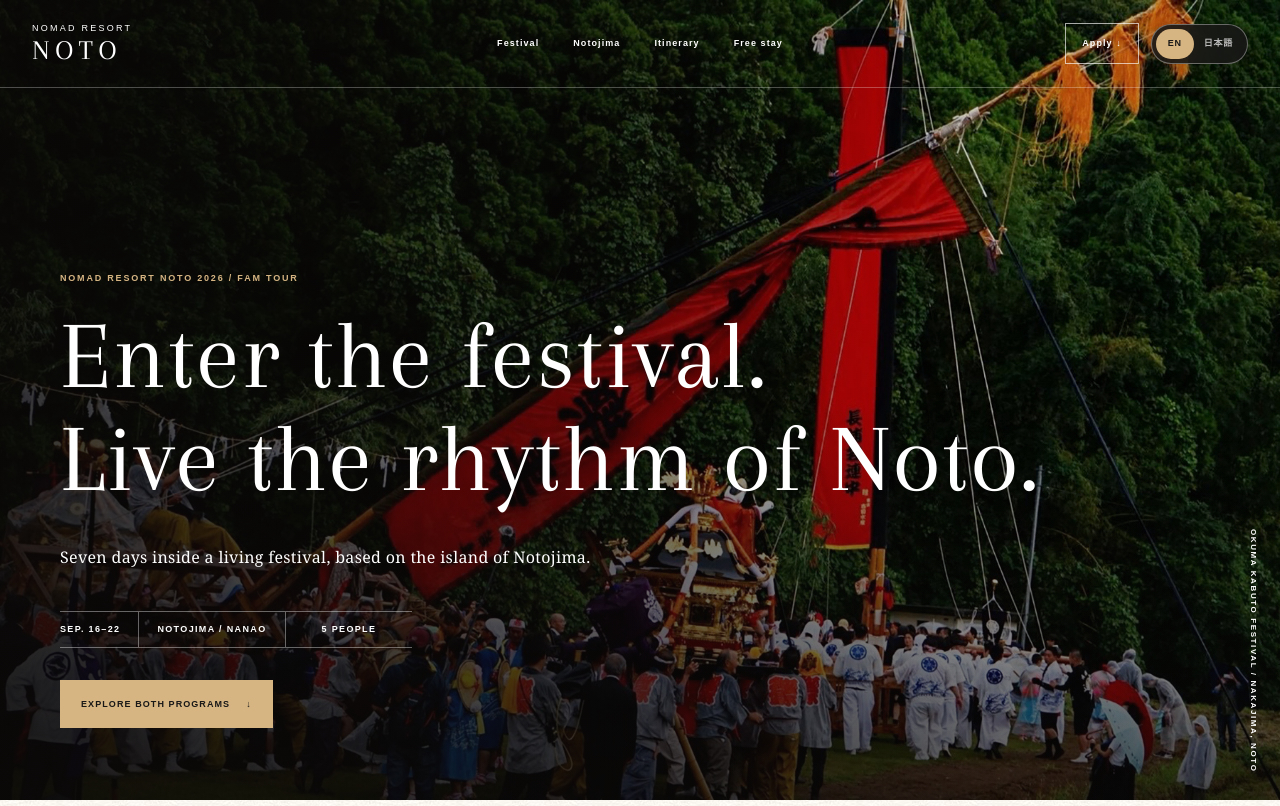
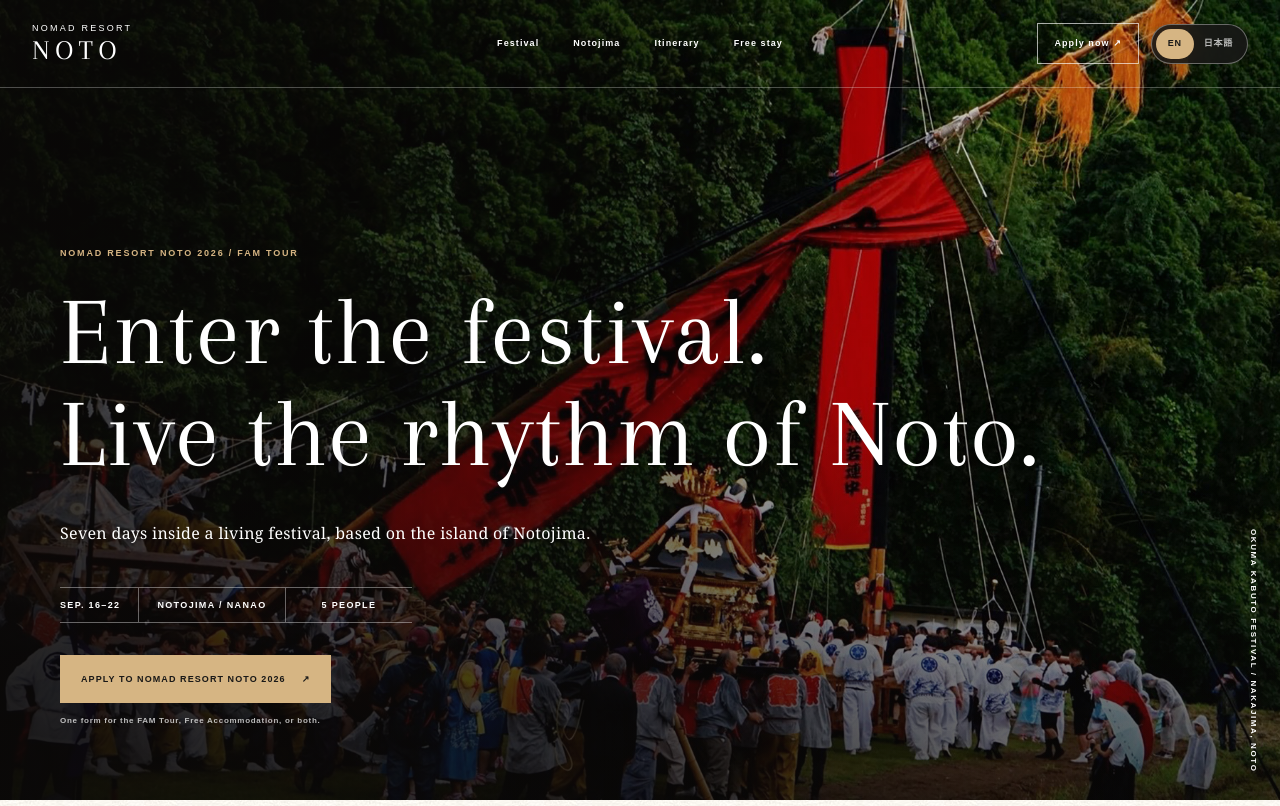
Before and after one commit to nomad-resort/digital-nomad-noto-website, a Next.js app: page / in a window 1280 px wide. Shown: the top 806 px of the page. Built offline with nearby package versions, Linux system fonts and the light colour scheme.

Commit message:
Clarify Noto program applications and itinerary

```diff
--- a/app/globals.css
+++ b/app/globals.css
@@ -124,6 +124,7 @@ h2 .lang-ja, h2 .lang-en { white-space: pre-line; }
 .hero-facts span:first-child { padding-left: 0; }
 .hero-facts span:last-child { border-right: 0; }
 .hero-actions { display: flex; flex-wrap: wrap; gap: 12px; margin-top: 32px; }
+.hero-cta-note { margin: 12px 0 0; color: rgba(255,255,255,.72); font: 700 8px/1.6 Arial, sans-serif; letter-spacing: .09em; }
 .button { min-height: 48px; padding: 14px 20px; display: inline-flex; align-items: center; justify-content: center; gap: 16px; border: 1px solid transparent; font: 700 9px/1.4 Arial, sans-serif; letter-spacing: .12em; text-transform: uppercase; transition: background .2s ease, color .2s ease, border-color .2s ease; }
 .button-gold { background: var(--gold); color: var(--ink); }
 .button-gold:hover { background: white; }
@@ -188,14 +189,16 @@ h2 .lang-ja, h2 .lang-en { white-space: pre-line; }
 .section-heading > p:last-child { max-width: 680px; margin: 30px 0 0; font-family: "Yu Mincho", serif; font-size: 14px; line-height: 2.1; color: rgba(255,255,255,.7); }
 [data-lang="en"] .section-heading > p:last-child { font-family: Georgia, serif; }
 .itinerary-grid { margin-top: 68px; display: grid; grid-template-columns: repeat(2,1fr); gap: 1px; background: rgba(255,255,255,.18); border: 1px solid rgba(255,255,255,.18); }
-.itinerary-card { min-height: 230px; padding: 30px; display: grid; grid-template-columns: 88px 1fr; gap: 28px; background: #22211f; }
+.itinerary-card { min-height: 250px; padding: 30px; display: grid; grid-template-columns: 88px 1fr; gap: 28px; background: #22211f; }
 .itinerary-card.featured { grid-column: 1/-1; min-height: 300px; background-image: linear-gradient(90deg,rgba(20,18,17,.94),rgba(20,18,17,.42)),url('/noto/okumakabuto-03.jpg'); background-size: cover; background-position: center; }
 .date-block { display: flex; flex-direction: column; color: var(--gold); }
 .date-block span, .date-block small { font: 700 8px/1.2 Arial,sans-serif; letter-spacing: .16em; }
 .date-block strong { margin: 7px 0; font-size: 52px; font-weight: 400; line-height: 1; }
 .itinerary-card h3 { margin: 0 0 18px; font-size: 30px; font-weight: 400; line-height: 1.35; }
-.itinerary-card p { margin: 0; max-width: 560px; font-family: "Yu Mincho", serif; font-size: 11px; line-height: 2; color: rgba(255,255,255,.68); }
-[data-lang="en"] .itinerary-card p { font-family: Georgia, serif; }
+.day-timeline { margin: 0; padding: 0; list-style: none; border-top: 1px solid rgba(255,255,255,.16); }
+.day-timeline li { padding: 10px 0; display: grid; grid-template-columns: 82px 1fr; gap: 14px; border-bottom: 1px solid rgba(255,255,255,.11); font-family: "Yu Mincho", serif; font-size: 11px; line-height: 1.65; color: rgba(255,255,255,.76); }
+[data-lang="en"] .day-timeline li { font-family: Georgia, serif; }
+.day-timeline .timeline-time { color: var(--gold); font: 700 7px/1.7 Arial, sans-serif; letter-spacing: .1em; text-transform: uppercase; }
 .schedule-note { margin-top: 20px; color: rgba(255,255,255,.5); font: 400 9px/1.8 Arial,sans-serif; }
 
 .fam-value-section { padding: 150px 0; background: var(--paper); }
@@ -330,6 +333,7 @@ footer { padding: 80px 0 24px; background: #10100f; color: white; }
   .itinerary-card { min-height: 0; padding: 24px 20px; grid-template-columns: 64px 1fr; gap: 18px; }
   .date-block strong { font-size: 42px; }
   .itinerary-card h3 { font-size: 25px; }
+  .day-timeline li { grid-template-columns: 64px 1fr; gap: 10px; }
   .who-strip { padding: 34px 28px; }
   .free-visual { min-height: 470px; }
   .free-visual img:first-child { width: 90%; height: 410px; }
--- a/app/page.tsx
+++ b/app/page.tsx
@@ -13,49 +13,81 @@ const notojimaPhotoUrl = "https://www.notojima.org/time/1317.html";
 
 type Copy = { ja: string; en: string };
 
-const itinerary: Array<{ date: string; day: string; title: Copy; text: Copy; featured?: boolean }> = [
+const itinerary: Array<{
+  date: string;
+  day: string;
+  title: Copy;
+  timeline: Array<{ time: Copy; event: Copy }>;
+  featured?: boolean;
+}> = [
   {
     date: "16",
     day: "WED",
-    title: { ja: "能登島へ到着", en: "Arrive on Notojima" },
-    text: { ja: "HANAMIで受付。夜はウェルカムBBQで、参加者と地域の方が同じ食卓を囲みます。", en: "Check in at HANAMI, then share a welcome BBQ with fellow participants and local hosts." },
+    title: { ja: "到着と出会い", en: "Arrival & welcome" },
+    timeline: [
+      { time: { ja: "午後", en: "Afternoon" }, event: { ja: "能登島へ到着・HANAMIチェックイン", en: "Arrive on Notojima and check in at HANAMI" } },
+      { time: { ja: "夜", en: "Evening" }, event: { ja: "地域の方とのウェルカムBBQ", en: "Welcome BBQ with local hosts" } },
+    ],
   },
   {
     date: "17",
     day: "THU",
     title: { ja: "まちと仕事", en: "Town and work" },
-    text: { ja: "七尾・一本杉通りを歩き、ローカルなコワーキングへ。夜は七尾の食と人に出会います。", en: "Walk Nanao’s Ipponsugi Street, work locally, and meet the people and food of the city." },
+    timeline: [
+      { time: { ja: "午前", en: "Morning" }, event: { ja: "七尾・一本杉通りを歩く", en: "Walk Nanao’s Ipponsugi Street" } },
+      { time: { ja: "午後", en: "Afternoon" }, event: { ja: "コワーキングセッション", en: "Coworking session" } },
+      { time: { ja: "夜", en: "Evening" }, event: { ja: "七尾の食と人に出会う", en: "Local dinner and connections" } },
+    ],
   },
   {
     date: "18",
     day: "FRI",
     title: { ja: "里山と収穫", en: "Satoyama and harvest" },
-    text: { ja: "島の朝を過ごし、午後は稲刈りへ。手を動かして能登の食の始まりに触れます。", en: "Spend the morning on the island, then join the rice harvest and discover where Noto’s food begins." },
+    timeline: [
+      { time: { ja: "午前", en: "Morning" }, event: { ja: "ゆっくりと島の朝を過ごす", en: "A slow island morning" } },
+      { time: { ja: "午後", en: "Afternoon" }, event: { ja: "稲刈り体験", en: "Rice harvesting" } },
+      { time: { ja: "夜", en: "Evening" }, event: { ja: "自由時間", en: "Free evening" } },
+    ],
   },
   {
     date: "19",
     day: "SAT",
     title: { ja: "祭りを迎える時間", en: "The eve of the festival" },
-    text: { ja: "能登島での自由時間の後、中島町へ。祭りを支える人々と、前日の空気に触れます。", en: "After a slow island morning, enter Nakajima and meet the people preparing for the festival." },
+    timeline: [
+      { time: { ja: "午前", en: "Morning" }, event: { ja: "能登島でチルアウト", en: "Island chillout" } },
+      { time: { ja: "午後", en: "Afternoon" }, event: { ja: "中島町へ移動", en: "Travel to Nakajima" } },
+      { time: { ja: "夜", en: "Evening" }, event: { ja: "祭りを迎える地域の方と出会う", en: "Meet the community preparing the festival" } },
+    ],
   },
   {
     date: "20",
     day: "SUN",
     title: { ja: "お熊甲祭", en: "Okuma Kabuto Festival" },
-    text: { ja: "猿田彦、神輿、鉦と太鼓、天を突く深紅の枠旗。受け継がれてきた祭りの熱の中へ。", en: "Sarutahiko, mikoshi, bells, drums, and towering crimson banners—step into a living tradition." },
+    timeline: [
+      { time: { ja: "朝", en: "Morning" }, event: { ja: "祭礼と行列の始まり", en: "Processions begin" } },
+      { time: { ja: "終日", en: "Daytime" }, event: { ja: "中島町でお熊甲祭に参加", en: "Festival experience in Nakajima" } },
+      { time: { ja: "夜", en: "Evening" }, event: { ja: "能登島へ戻る", en: "Return to Notojima" } },
+    ],
     featured: true,
   },
   {
     date: "21",
     day: "MON",
-    title: { ja: "余白と食卓", en: "Space and table" },
-    text: { ja: "仕事や制作を進め、夜はローカルクッキングナイトへ。7日間を言葉にする一日です。", en: "Work, create, and gather for a local cooking night to reflect on the week." },
+    title: { ja: "余白と食卓", en: "Rest, work & table" },
+    timeline: [
+      { time: { ja: "午前", en: "Morning" }, event: { ja: "ゆっくりと島で過ごす", en: "Slow island time" } },
+      { time: { ja: "午後", en: "Afternoon" }, event: { ja: "仕事・制作の時間", en: "Work and creative time" } },
+      { time: { ja: "夜", en: "Evening" }, event: { ja: "ローカルクッキングナイト", en: "Local cooking night" } },
+    ],
   },
   {
     date: "22",
     day: "TUE",
-    title: { ja: "次の関係へ", en: "Carry it forward" },
-    text: { ja: "能登島を出発。ここで生まれた出会いを、作品、仕事、再訪へつないでいきます。", en: "Leave Notojima and carry new relationships into creative work, collaboration, and return visits." },
+    title: { ja: "出発、そして次の関係へ", en: "Departure & next connections" },
+    timeline: [
+      { time: { ja: "午前", en: "Morning" }, event: { ja: "チェックアウト", en: "Check out" } },
+      { time: { ja: "日中", en: "Daytime" }, event: { ja: "移動・解散", en: "Transfer and departure" } },
+    ],
   },
 ];
 
@@ -118,8 +150,8 @@ export default function Home() {
           <a href="#free"><Bi ja="フリーアコモ" en="Free stay" /></a>
         </nav>
         <div className="header-tools">
-          <a className="header-cta" href="#requirements">
-            <Bi ja="募集要項" en="Apply" /> <span aria-hidden="true">↓</span>
+          <a className="header-cta" href={applicationForm} target="_blank" rel="noreferrer">
+            <Bi ja="応募する" en="Apply now" /> <Arrow />
           </a>
           <LanguageToggle />
         </div>
@@ -145,10 +177,13 @@ export default function Home() {
             <span><Bi ja="5名限定" en="5 PEOPLE" /></span>
           </div>
           <div className="hero-actions">
-            <a className="button button-gold" href="#requirements">
-              <Bi ja="2つのプログラムを見る" en="Explore both programs" /> <span aria-hidden="true">↓</span>
+            <a className="button button-gold" href={applicationForm} target="_blank" rel="noreferrer">
+              <Bi ja="Nomad Resort Noto 2026に応募" en="Apply to Nomad Resort Noto 2026" /> <Arrow />
             </a>
           </div>
+          <p className="hero-cta-note">
+            <Bi ja="共通フォームでFAM Tour、フリーアコモ、または両方を選べます。" en="One form for the FAM Tour, Free Accommodation, or both." />
+          </p>
         </div>
         <p className="hero-side-note">OKUMA KABUTO FESTIVAL / NAKAJIMA, NOTO</p>
       </section>
@@ -226,8 +261,8 @@ export default function Home() {
 
         <article className="hanami-card shell">
           <div className="hanami-gallery">
+            <img src="/noto/hanami-living.png" alt="HANAMI sea-view lounge / 能登島ゲストハウス葉波の海が見えるラウンジ" />
             <img src="/noto/hanami-room.jpg" alt="HANAMI sea-view tatami guest room / 能登島ゲストハウス葉波の海が見える畳の客室" />
-            <img src="/noto/hanami-kitchen.png" alt="能登島ゲストハウス葉波の共用キッチン" />
             <span className="hanami-photo-credit">PHOTO: NOTOJIMA GUESTHOUSE HANAMI</span>
           </div>
           <div className="hanami-copy">
@@ -260,7 +295,17 @@ export default function Home() {
           {itinerary.map((item) => (
             <article className={item.featured ? "itinerary-card featured" : "itinerary-card"} key={item.date}>
               <div className="date-block"><span>SEP</span><strong>{item.date}</strong><small>{item.day}</small></div>
-              <div><h3><Bi {...item.title} /></h3><p><Bi {...item.text} /></p></div>
+              <div>
+                <h3><Bi {...item.title} /></h3>
+                <ul className="day-timeline">
+                  {item.timeline.map((entry) => (
+                    <li key={`${entry.time.en}-${entry.event.en}`}>
+                      <span className="timeline-time"><Bi {...entry.time} /></span>
+                      <span><Bi {...entry.event} /></span>
+                    </li>
+                  ))}
+                </ul>
+              </div>
             </article>
           ))}
         </div>
@@ -366,13 +411,13 @@ export default function Home() {
         </div>
         <div className="requirements-actions shell">
           <a className="button button-gold shared-apply-button" href={applicationForm} target="_blank" rel="noreferrer">
-            <Bi ja="いずれかのプログラムに応募" en="Apply for either program" /> <Arrow />
+            <Bi ja="今すぐ応募 — 1つまたは両方を選択" en="Apply now — choose one or both programs" /> <Arrow />
           </a>
           <div className="requirements-meta">
             <a className="text-link light-link" href={termsUrl} target="_blank" rel="noreferrer">
               <Bi ja="応募前に詳細規約を読む" en="Read the full terms before applying" /> <Arrow />
             </a>
-            <p><Bi ja="共通フォーム内で希望するプログラムを選択できます。" en="Choose your preferred program inside the shared application form." /></p>
+            <p><Bi ja="共通フォームの最初に、FAM Tour、フリーアコモ、または両方を選択します。" en="Choose the FAM Tour, Free Accommodation, or both at the start of the shared form." /></p>
           </div>
         </div>
       </section>
```
